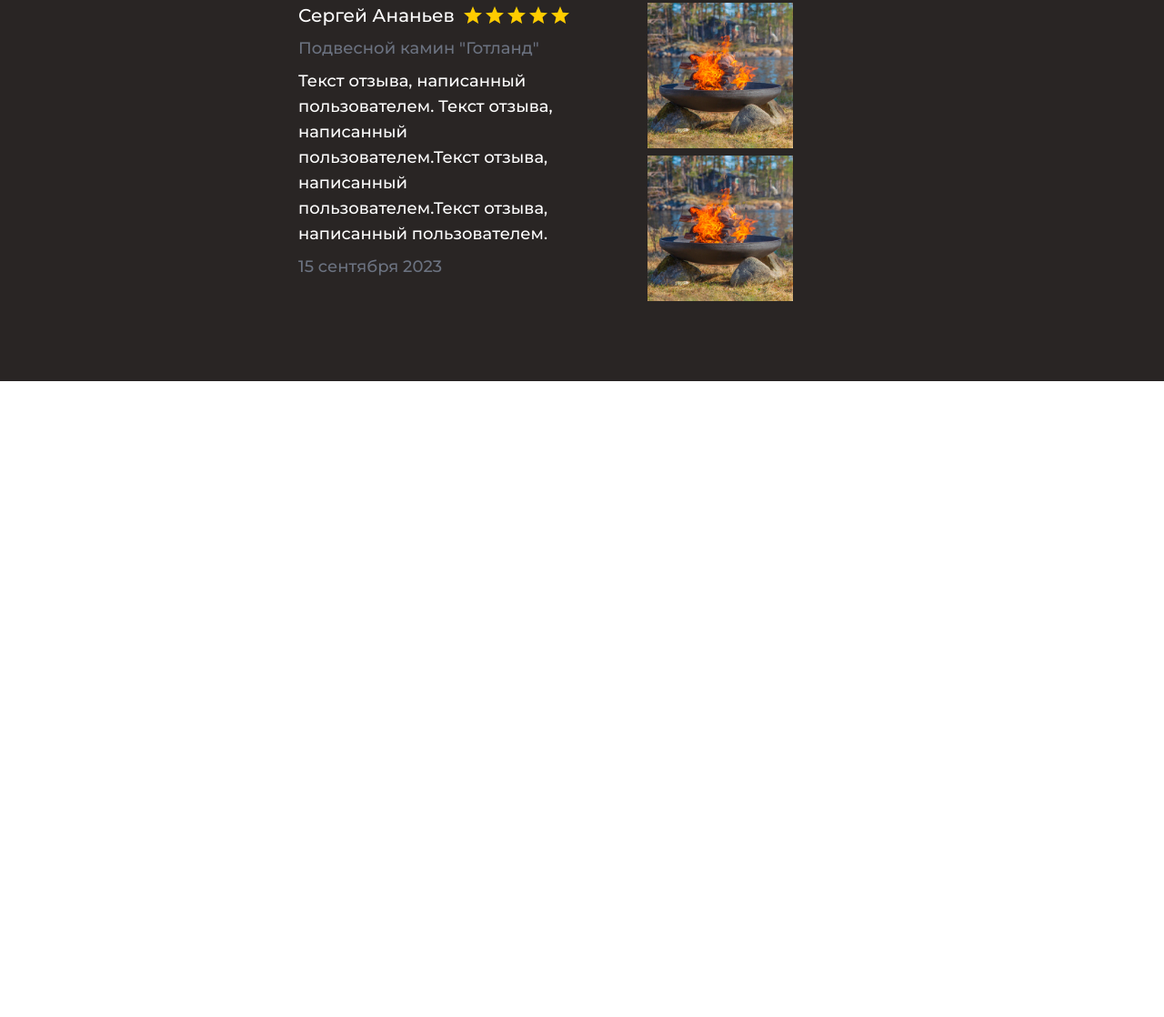
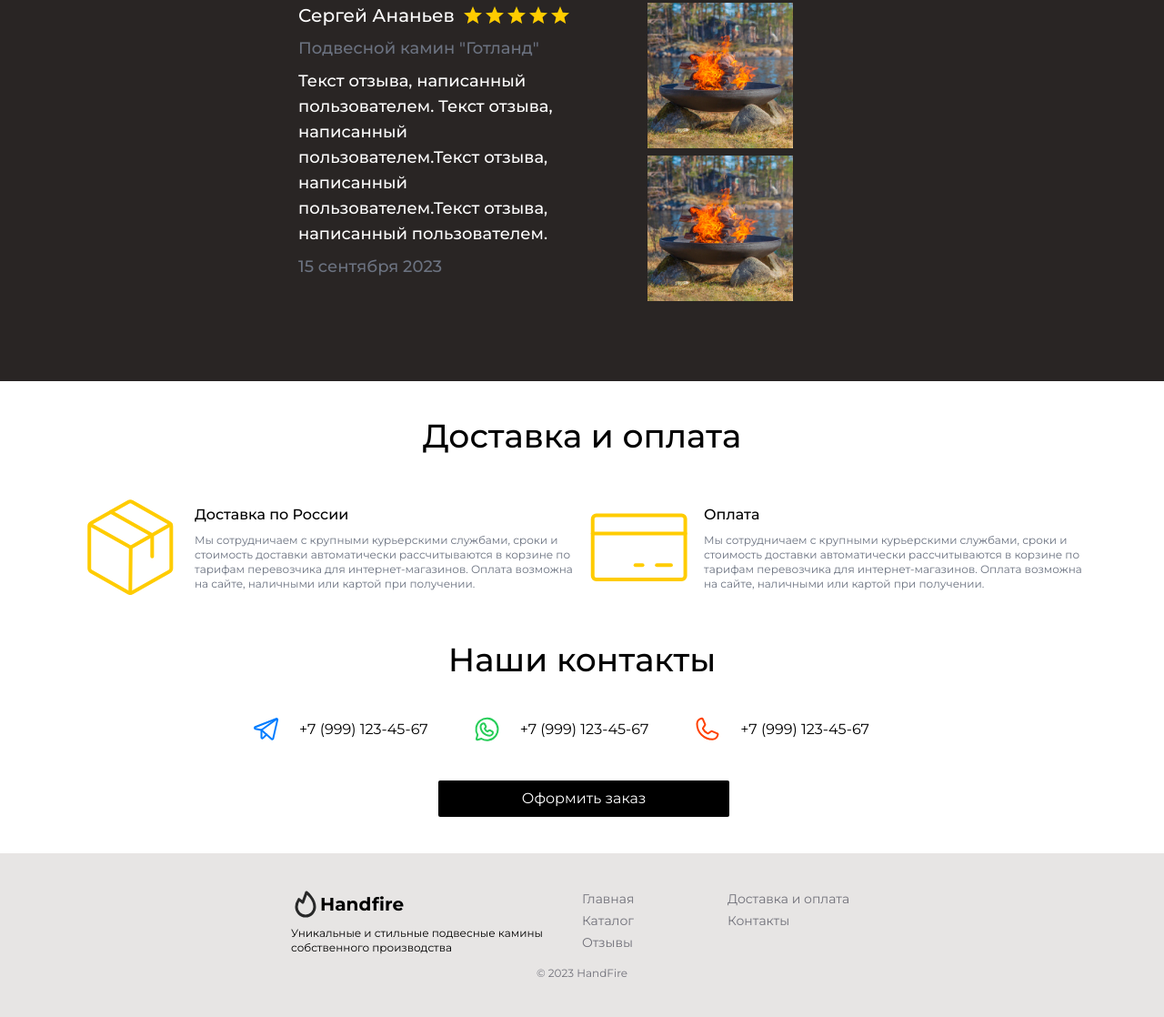
Before and after one commit to Artysparty/fireplaces, a website built with Vite: page index.html in a window 1280 px wide. Shown: the part 2382-3500 px from the top of the page at 91% size. Before the commit the page ends 2801 px from the top, so only its background shows below. Built offline with nearby package versions, Linux system fonts and the light colour scheme.

Commit message:
Добавил последний экран

```diff
--- a/index.html
+++ b/index.html
@@ -763,6 +763,70 @@
 			</div>
 		</section>
 
+		<section id="section5" class="flex flex-col justify-center items-center sm:h-full md:h-full lg:h-2/4 px-20 mt-10">
+			<div class="text-2xl md:text-4xl font-medium text-center mb-10 justify-self-center">Доставка и оплата</div>
+			<div class="flex mb-10 flex-col md:flex-row">
+				<div class="flex mb-5 md:mb-0">
+					<img class="me-2 w-16 md:w-24 lg:w-32" src="./public/icons/Package.svg" alt="">
+					<div class="flex flex-col justify-center">
+						<span class="font-medium mb-2">Доставка по России</span>
+						<span class="font-normal text-xs text-gray-500">Мы сотрудничаем с крупными курьерскими службами, сроки и стоимость доставки автоматически рассчитываются в корзине по тарифам перевозчика для интернет-магазинов. Оплата возможна на сайте, наличными или картой при получении.</span>
+					</div>
+				</div>
+				<div class="flex">
+					<img class="me-2 w-16 md:w-24 lg:w-32" src="./public/icons/CreditCard.svg" alt="">
+					<div class="flex flex-col justify-center">
+						<span class="font-medium mb-2">Оплата</span>
+						<span class="font-normal text-xs text-gray-500">Мы сотрудничаем с крупными курьерскими службами, сроки и стоимость доставки автоматически рассчитываются в корзине по тарифам перевозчика для интернет-магазинов. Оплата возможна на сайте, наличными или картой при получении.</span>
+					</div>
+				</div>
+			</div>
+			<div class="text-2xl md:text-4xl font-medium text-center mb-10 justify-self-center">Наши контакты</div>
+			<div class="flex flex-col md:flex-row justify-center mb-10">
+				<div class="md:me-12 flex mb-3 md:mb-0">
+					<img class="me-5" src="./public/icons/TelegramLogo.svg" alt="">
+					<span class="self-center">+7 (999) 123-45-67</span>
+				</div>
+				<div class="md:me-12 flex mb-3 md:mb-0">
+					<img class="me-5" src="./public/icons/WhatsappLogo.svg" alt="">
+					<span class="self-center">+7 (999) 123-45-67</span>
+				</div>
+				<div class="md:me-12 flex">
+					<img class="me-5" src="./public/icons/Phone.svg" alt="">
+					<span class="self-center">+7 (999) 123-45-67</span>
+				</div>
+			</div>
+			<button class="bg-black px-3 py-2 text-white text-center sm:w-full md:w-2/4 lg:2/4 md:ms-1 lg:ms-1 rounded-sm max-w-xs">Оформить заказ</button>
+		</section>
+
+		<section class="sm:h-1/3 md:h-1/3 lg:h-1/4 px-0 mt-10">
+			<div class="bg-stone-200 p-10 flex-col justify-items-center px-20 md:px-80">
+				<div class="flex flex-col md:flex-row mb-3">
+					<div class="flex flex-col w-2/4">
+						<div class="flex mb-2">
+							<img
+								class="flex items-center h-8 w-8"
+								src="/icons/Fire.svg"
+								alt="fire_icon"
+							/>
+							<h2 class="text-xl flex items-center font-bold">Handfire</h2>
+						</div>
+						<span class="text-xs mb-3 md:mb-0">Уникальные и стильные подвесные камины собственного производства</span>
+					</div>
+					<div class="flex flex-col w-1/4">
+						<span class="text-sm mb-1 text-zinc-500">Главная</span>
+						<span class="text-sm mb-1 text-zinc-500">Каталог</span>
+						<span class="text-sm text-zinc-500 mb-1 md:mb-0">Отзывы</span>
+					</div>
+					<div class="flex flex-col w-1/4">
+						<span class="text-sm mb-1 text-zinc-500">Доставка и оплата</span>
+						<span class="text-sm text-zinc-500">Контакты</span>
+					</div>
+				</div>
+				<div class="text-start text-xs text-zinc-500">© 2023 HandFire</div>
+			</div>
+		</section>
+
 		<script src="https://cdn.jsdelivr.net/npm/swiper@10/swiper-bundle.min.js"></script>
 		<script type="module" src="./src/js/main.js"></script>
 	</body>
```
Also changed, not shown: public/icons/CreditCard.svg (added), public/icons/Package.svg (added), public/icons/Phone.svg (added), public/icons/TelegramLogo.svg (added), public/icons/WhatsappLogo.svg (added).
